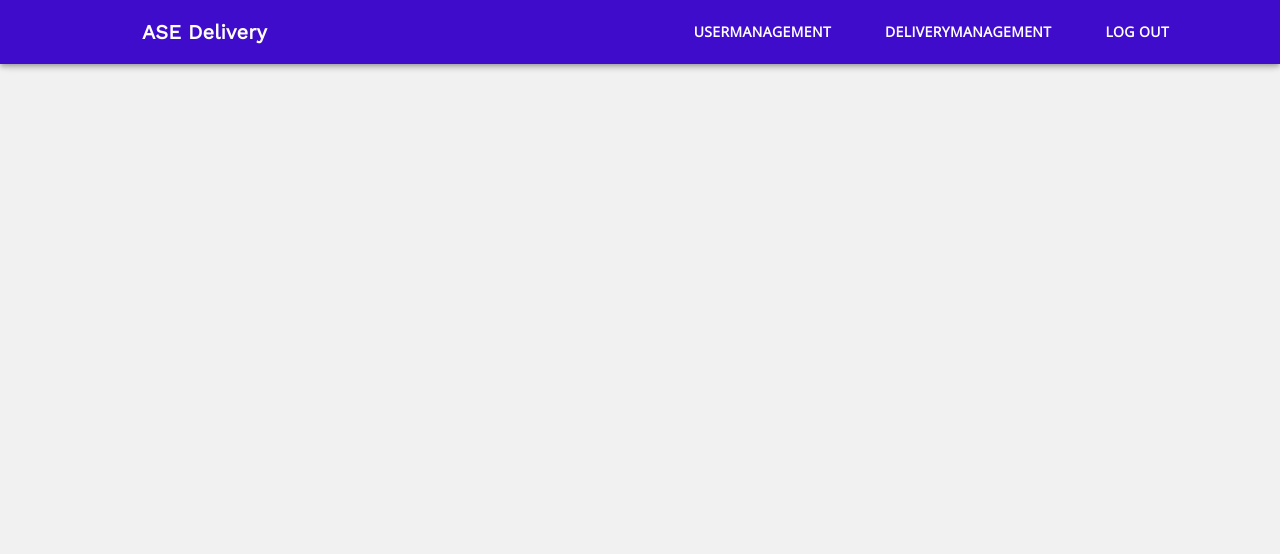
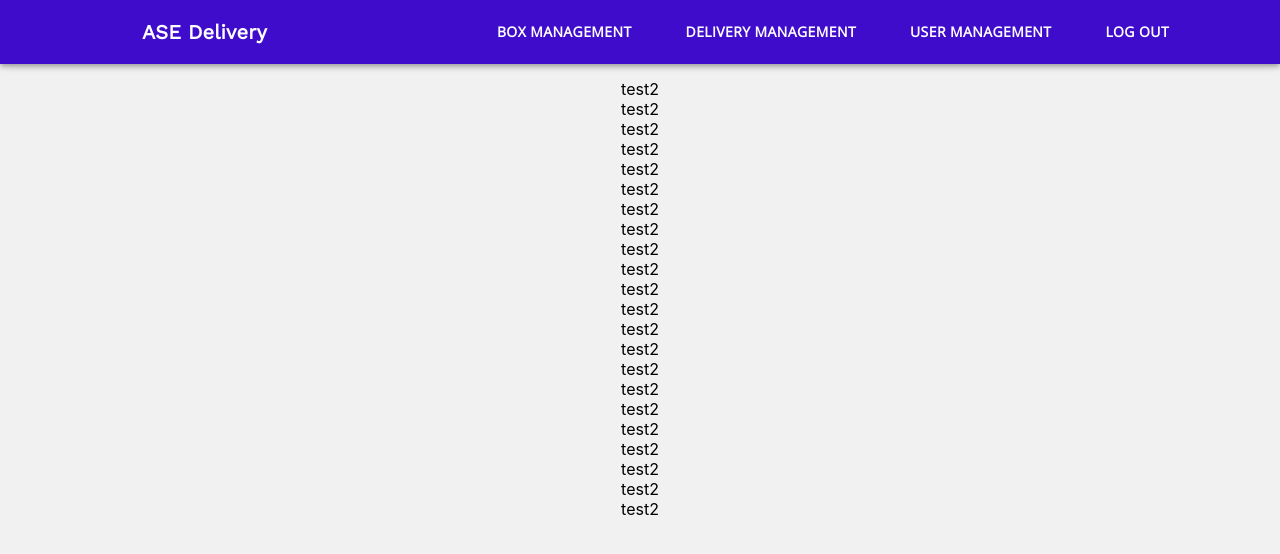
Before and after one commit to joaquinmurcia/ATSE-Microservice-Delivery-System, a React (Create React App) app in the folder frontend/ase_frontend/: page /box-management in a window 1280 px wide. Shown: the top 554 px of the page. Built offline with nearby package versions, Linux system fonts and the light colour scheme.

Commit message:
add box management page

```diff
--- a/frontend/ase_frontend/src/App.js
+++ b/frontend/ase_frontend/src/App.js
@@ -2,6 +2,7 @@ import './App.css';
 import Header from './Header';
 import UserManagement from './views/UserManagement';
 import DeliveryManagement from './views/DeliveryManagement';
+import BoxManagement from "./views/BoxManagement";
 import {
     Routes,
     Route
@@ -13,8 +14,10 @@ function App() {
             <div className="Header"><Header/></div>
             <div className="Body">
                 <Routes>
+                    <Route path="box-management" element={<BoxManagement/>}/>
+                    <Route path="delivery-management" element={<DeliveryManagement/>}/>
                     <Route path="user-management" element={<UserManagement/>}/>
-                    <Route path="delivery-management" element={<DeliveryManagement/>}/>
+
                 </Routes>
             </div>
         </div>
--- a/frontend/ase_frontend/src/Header.js
+++ b/frontend/ase_frontend/src/Header.js
@@ -9,13 +9,18 @@ import React from "react";
 import { Link as RouterLink } from "react-router-dom";
 
 const headersData = [
+
     {
-        label: "UserManagement",
-        href: "/user-management",
+        label: "Box Management",
+        href: "/box-management",
     },
     {
-        label: "DeliveryManagement",
+        label: "Delivery Management",
         href: "/delivery-management",
+    },
+    {
+        label: "User Management",
+        href: "/user-management",
     },
     {
         label: "Log Out",
--- /dev/null
+++ b/frontend/ase_frontend/src/views/BoxManagement.js
@@ -0,0 +1,29 @@
+import {Container} from "@mui/material"
+
+function BoxManagement(){
+    return(<Container>
+        <div>test2</div>
+        <div>test2</div>
+        <div>test2</div>
+        <div>test2</div>
+        <div>test2</div>
+        <div>test2</div>
+        <div>test2</div>
+        <div>test2</div>
+        <div>test2</div>
+        <div>test2</div>
+        <div>test2</div>
+        <div>test2</div>
+        <div>test2</div>
+        <div>test2</div>
+        <div>test2</div>
+        <div>test2</div>
+        <div>test2</div>
+        <div>test2</div>
+        <div>test2</div>
+        <div>test2</div>
+        <div>test2</div>
+        <div>test2</div>
+    </Container>);
+}
+export default BoxManagement;
```
